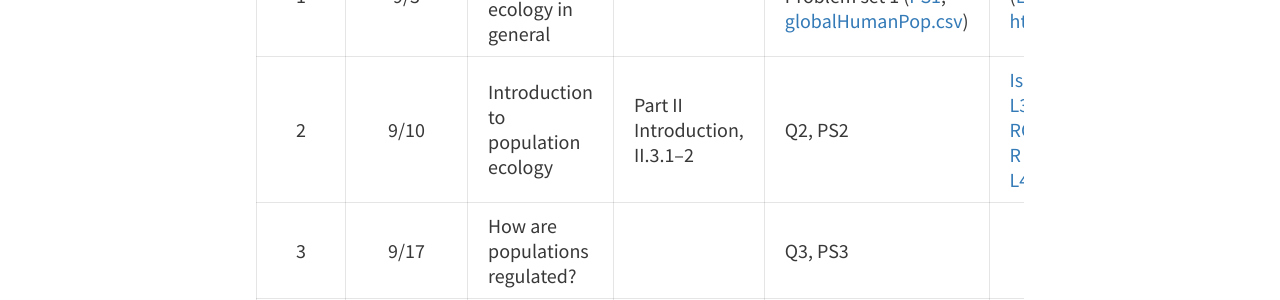
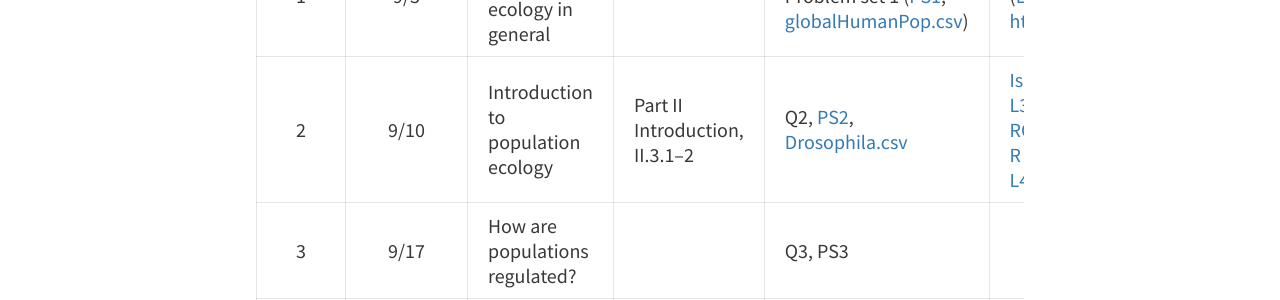
Before and after one commit to davan690/ColbyEcology.github.io, a Jekyll site: the page built from pages/lecture_schedule.md, in a window 1280 px wide. Shown: the part 1003-1303 px from the top of the page. Built offline with Jekyll 4.4.1, drawn with Linux system fonts in a browser that asks for light colours.

Commit message:
add pset 2

```diff
--- a/pages/lecture_schedule.md
+++ b/pages/lecture_schedule.md
@@ -18,7 +18,7 @@ Colby College is supportive of the religious practices of its students, faculty,
 Week | Date  | Topics | Readings<sup>1</sup> | Assignments<sup>2</sup>| Lecture material
 :---:|:-----:|--------|---------|---------|-------------|
 1    | 9/3   | Introduction to class and ecology in general | | Quiz 1 (Q1) on Fri., Problem set 1 ([PS1](https://drive.google.com/open?id=1wO9kN-QS_zfEJRi3iizLW2nQsQpgtXC3NTPZG3mxQM8), [globalHumanPop.csv](https://drive.google.com/open?id=1Wv-YBGtYrQ71c37JlxMh8ThTiZ9Y-171)) | [Lecture 1 (L1)](https://drive.google.com/open?id=1pApFDtMNTXzmT27EkLN2nmTKwJ-g05WQ) ([L1 pdf](https://drive.google.com/open?id=1s294Wmjbu7-7-yecpZcFGm95hBzTyzBH)), [L2 html](https://drive.google.com/open?id=1d1-6pTMMFXXlRVuEku4hY25xTSisoeqp), [L2 pdf](https://drive.google.com/open?id=1jW5BMStRDqRFEcampdCqtfG8NHpm1Lwf) |
-2    | 9/10  | Introduction to population ecology | Part II Introduction, II.3.1–2 | Q2, PS2 | [IsleRoyaleData](https://drive.google.com/open?id=1-Vs7pOqCwv24oIdc2bBEqkQatIce99QW), [L3](https://drive.google.com/open?id=1Mz-0mq0AHTTI9SAGwWVoJ29wfyT8TMeewDfxS2-_DR4), [RCheatSheet](https://drive.google.com/open?id=1fWo-G56stePpaiTUi5yKUieQUtKN_sF3lRWtv2WaEYY), [R help for PS1](https://drive.google.com/open?id=1oZOYfWesIU9eE0tgdKJji5cG21ynNih_), [L4](https://drive.google.com/open?id=1U0v-k2E--2vzPXCCozrt9xskpf7BXrnaRQajCFviNZA) |
+2    | 9/10  | Introduction to population ecology | Part II Introduction, II.3.1–2 | Q2, [PS2](https://docs.google.com/document/d/1JZhmL9-LlL-NN_7cBpHGCjSl62PBGPhqf3TlhcwGnF4/edit?usp=sharing), [Drosophila.csv](https://drive.google.com/file/d/1Y3gDCgiBpWU-nf14WIeewu9YZcYmBX0K/view?usp=sharing) | [IsleRoyaleData](https://drive.google.com/open?id=1-Vs7pOqCwv24oIdc2bBEqkQatIce99QW), [L3](https://drive.google.com/open?id=1Mz-0mq0AHTTI9SAGwWVoJ29wfyT8TMeewDfxS2-_DR4), [RCheatSheet](https://drive.google.com/open?id=1fWo-G56stePpaiTUi5yKUieQUtKN_sF3lRWtv2WaEYY), [R help for PS1](https://drive.google.com/open?id=1oZOYfWesIU9eE0tgdKJji5cG21ynNih_), [L4](https://drive.google.com/open?id=1U0v-k2E--2vzPXCCozrt9xskpf7BXrnaRQajCFviNZA) |
 3    | 9/17  | How are populations regulated? | | Q3, PS3 | |
 4    | 9/24  | | | Q4, PS4 | |
 5    | 10/1  | | | Q5, PS5 | |
```
